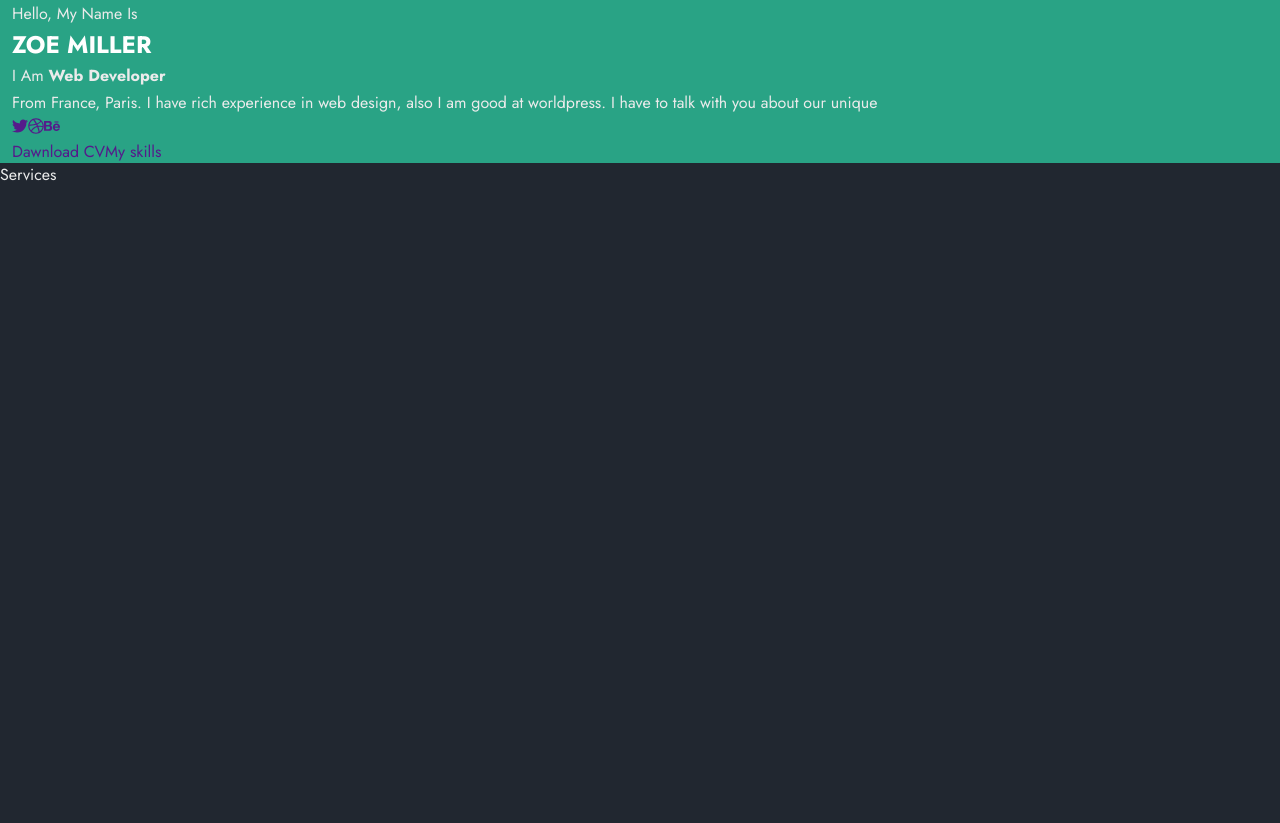
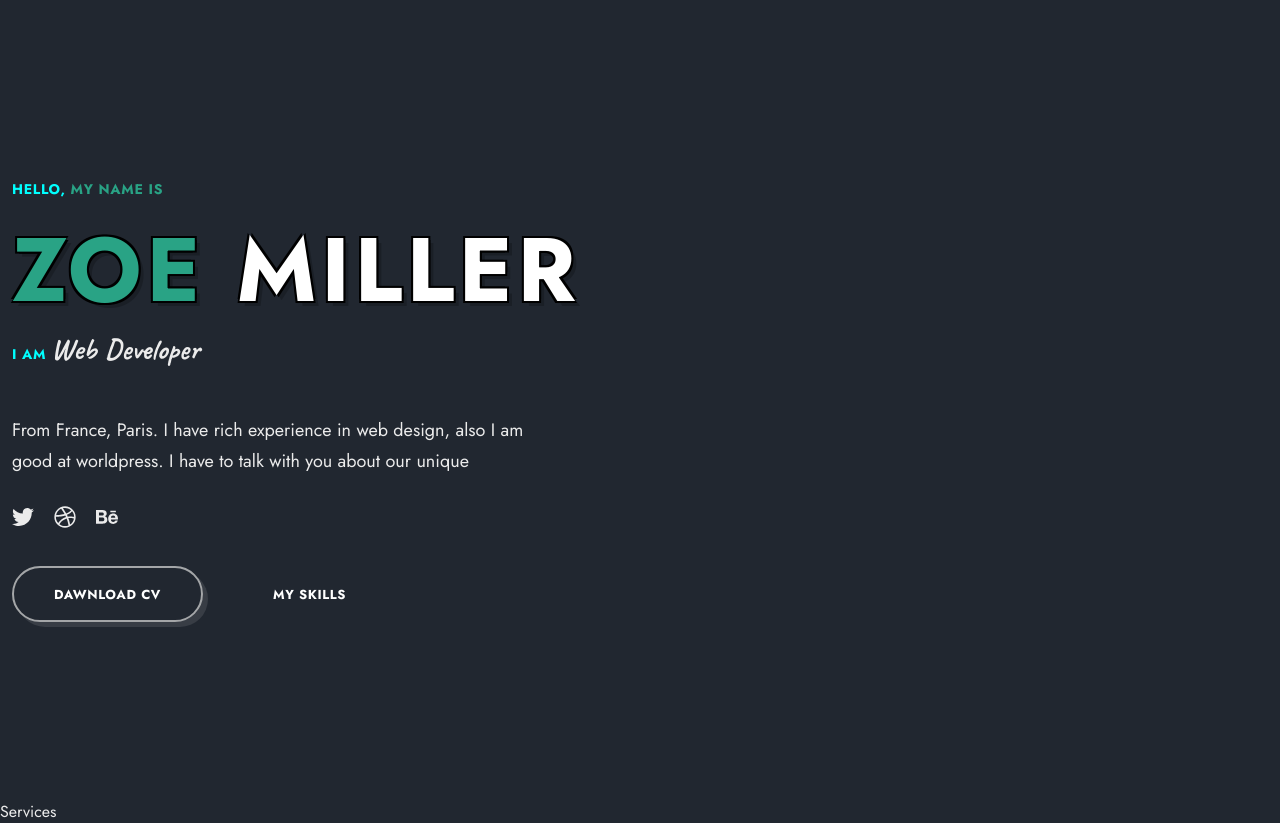
Before and after one commit to SaadUrfSadi/portfolio, a React (Vite) app: page / in a window 1280 px wide. Before the commit the page ends 800 px from the top, so only its background shows below. Built offline with nearby package versions, Linux system fonts and the light colour scheme.

Commit message:
again update

```diff
--- a/src/App.css
+++ b/src/App.css
@@ -43,7 +43,7 @@
 
   /* transition */
 
-  --transtion: cubic-bezier(0.3, 0, 0.3, 1);
+  --transition: cubic-bezier(0.3, 0, 0.3, 1);
 
   /* reset */
   *{
@@ -104,3 +104,43 @@
   margin-inline: auto;
   padding-inline: 12px;
 }
+.text-cs{
+  text-transform: uppercase;
+  letter-spacing: 0.05em;
+}
+
+.btn,
+.hero__link{
+  color: var(--title-color);
+  font-size: var(--tiny-font-size);
+  font-weight: 700;
+  height: 56px;
+  display: flex;
+  align-items: center;
+  justify-content: center;
+  position: relative;
+}
+
+.btn{
+  border: 2px solid var(--border-color);
+  padding-inline: 40px;
+  border-radius: 56px;
+  box-shadow: var(--shadow);
+}
+.btn::before{
+  content: "";
+  position: absolute;
+  inset: 2px;
+  background-color: var(--primary-color);
+  border-radius: inherit;
+  transform: scale(0.3);
+  filter: blur(10px);
+  opacity: 0;
+  transition: all 0.7s var(--transition);
+  z-index: -1;
+}
+.btn:hover::before{
+  transform: scale(1);
+  filter: blur(0);
+  opacity: 1;
+}
--- a/src/components/home/Home.css
+++ b/src/components/home/Home.css
@@ -1,6 +1,56 @@
-.home{
-    background-color: var(--first-gradient);
+.home {
+  background-color: var(--first-gradient);
+  min-height: 100vh;
+  display: grid;
+  align-items: center;
 }
-.home__container{
-    background-color: var(--primary-color);
+.home__container {
+  width: 100%;
 }
+.home__subtitle,
+.home__job {
+  font-weight: 700;
+}
+.home__subtitle,
+.home__job span {
+  font-size: var(--small-font-size);
+  color: aqua;
+}
+.home__subtitle span,
+.home__title span {
+  color: var(--primary-color);
+}
+.home__job b {
+  font-family: var(--second-font);
+  font-size: var(--h2-font-size);
+}
+.home__title {
+  font-size: var(--biggest-font-size);
+  text-shadow: 2px 2px hsl(0, 0%, 0%), -2px 2px hsl(0, 0%, 0%),
+    2px -2px hsl(0, 0%, 0%), -2px -2px hsl(0, 0%, 0%),
+    5px 5px 0 rgb(0 0 0 / 20%);
+    line-height: 1.2;
+    margin-top: 15px;
+}
+.home__text{
+  font-size: var(--large-font-size);
+  margin-block: 40px 28px;
+  max-width: 520px;
+}
+.home__socials{
+  display: flex;
+  margin-bottom: 30px;
+  column-gap: 20px;
+}
+.home__socials-link{
+  color: var(--tittle-color);
+  font-size: var(--h5-font-size);
+  transition: all 0.7s var(--transition);
+}
+.home__socials-link:hover{
+  color: var(--primary-color);
+}
+.home__btns{
+  display: flex;
+  column-gap: 70px;
+}
--- a/src/components/home/Home.jsx
+++ b/src/components/home/Home.jsx
@@ -27,8 +27,8 @@ function Home() {
             </a>
         </div>
         <div className="home__btns">
-            <a href="" className='btn'>Dawnload CV</a>
-            <a href="" className='hero__link'>My skills</a>
+            <a href="" className='btn text-cs'>Dawnload CV</a>
+            <a href="" className='hero__link text-cs'>My skills</a>
         </div>
       </div>
     </section>
```
